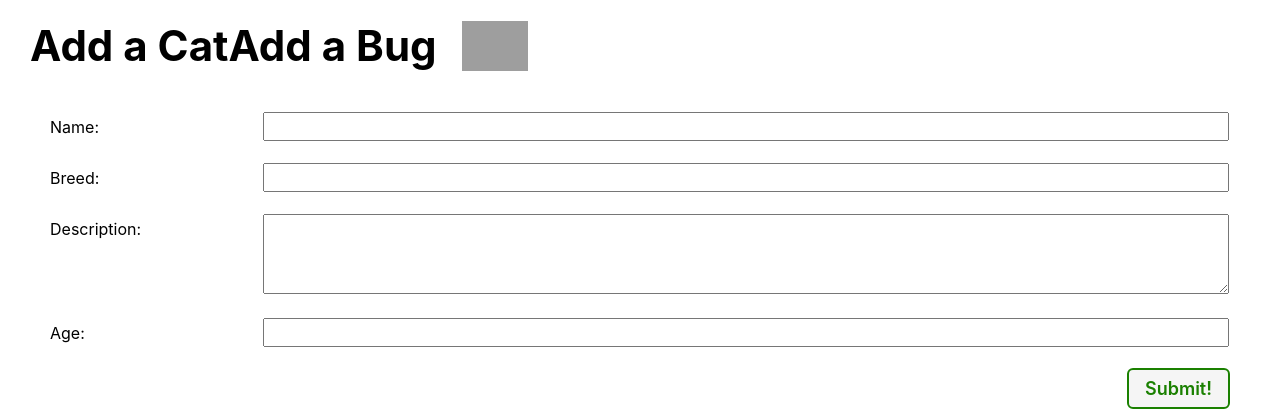
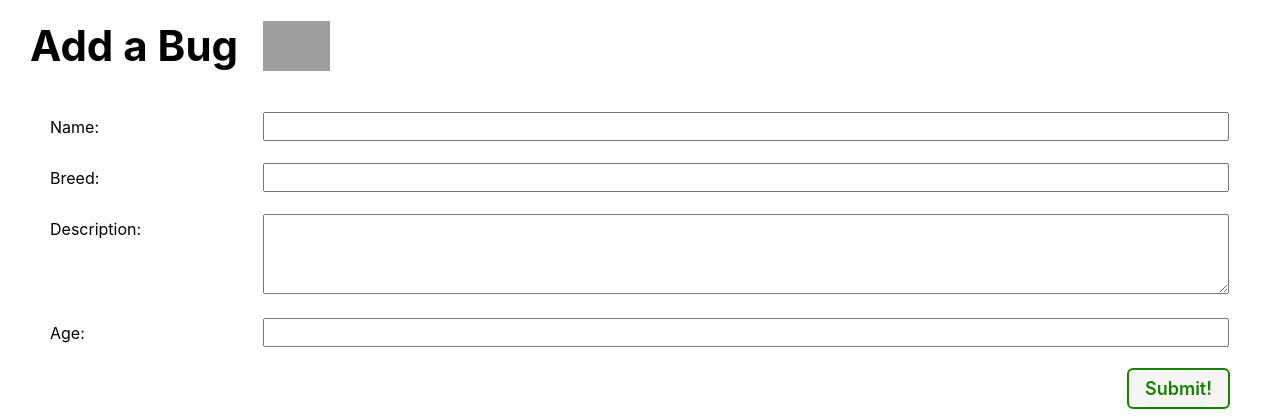
Before and after one commit to HeyThatsNeat/bug-catcher, a Django app: page /bugs/create/ in a window 1280 px wide. Shown: the part 55-475 px from the top of the page. Run offline with Django 4.2, Linux system fonts and the light colour scheme; the visitor is signed in with stand-in values (Sample User, id 1); grey boxes are pictures that could not be loaded.

Commit message:
fix a few words

```diff
--- a/main_app/templates/main_app/bug_form.html
+++ b/main_app/templates/main_app/bug_form.html
@@ -8,13 +8,12 @@
 {% block content %}
 
 <div class="page-header">
-  {% if cat %}
-    <h1>Edit {{ cat.name }}</h1>
+  {% if bug %}
+    <h1>Edit {{ bug.name }}</h1>
   {% else %}
-    <h1>Add a Cat</h1>
+    <h1>Add a Bug</h1>
+    <img src="{% static 'images/nerd-bug.svg' %}" alt="A bug using a computer"/>
   {% endif %}
-  <h1>Add a Bug</h1>
-  <img src="{% static 'images/nerd-bug.svg' %}" alt="A bug using a computer"/>
 </div>
 <form action="" method="post" class="form-container">
   {% csrf_token %}
--- a/main_app/views.py
+++ b/main_app/views.py
@@ -1,4 +1,4 @@
-from django.shortcuts import render
+from django.shortcuts import render, redirect
 from django.contrib.auth.views import LoginView
 from django.contrib.auth.decorators import login_required
 from django.contrib.auth import login
@@ -43,7 +43,7 @@ def signup(request):
     if form.is_valid():
       user = form.save()
       login(request, user)
-      return redirect('cat-index')
+      return redirect('bug-index')
     else:
       error_message = 'Invalid sign up - try again'
   form = UserCreationForm()
```
